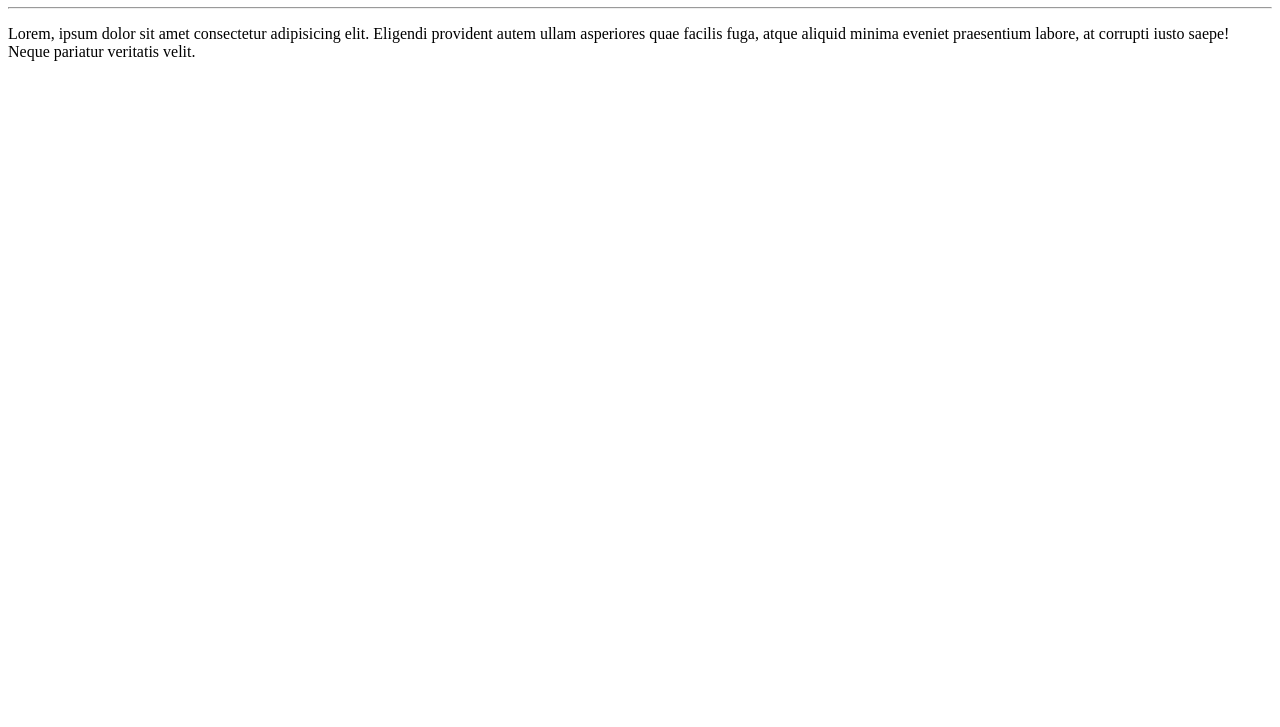
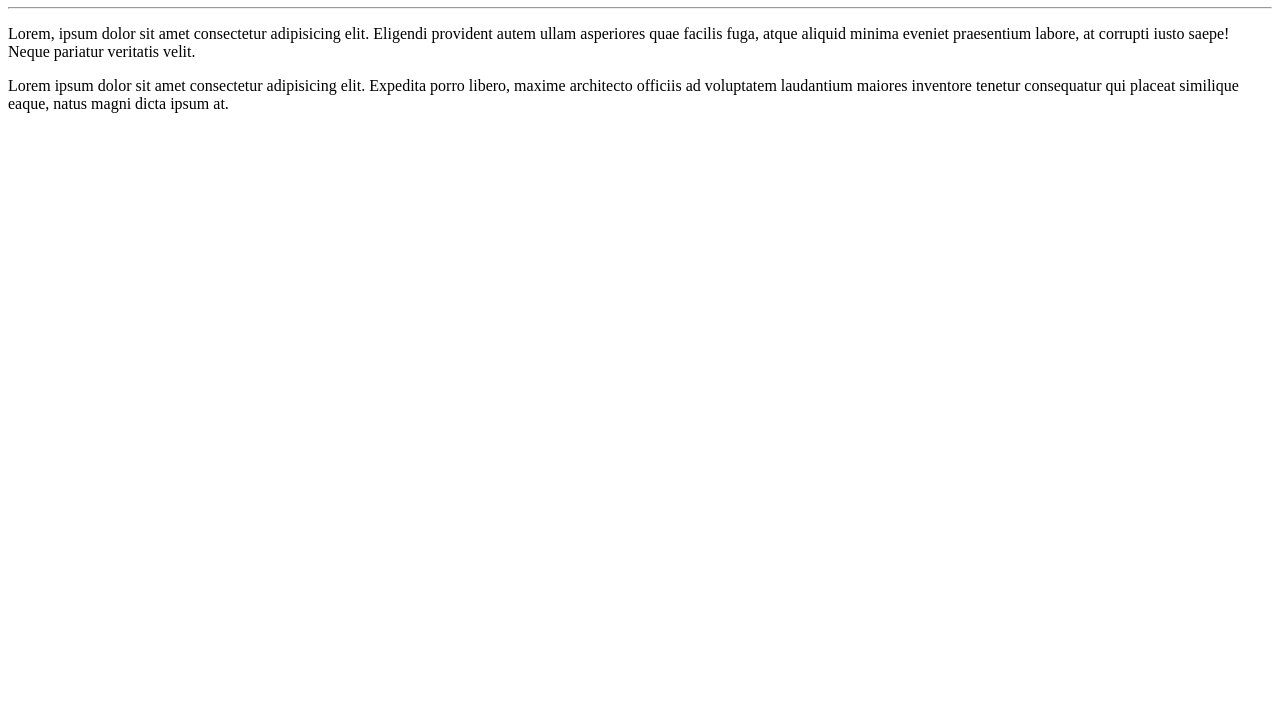
Before and after one commit to adilsonjrs/Ola-Mundo, a plain HTML site: page site-exemplo/index.html in a window 1280 px wide. Shown: the part 73-800 px from the top of the page. Drawn offline with Linux system fonts and the light colour scheme.

Commit message:
Adicionei um paragrafo

```diff
--- a/site-exemplo/index.html
+++ b/site-exemplo/index.html
@@ -9,5 +9,6 @@
     <h1>Olá, Mundo!</h1>
     <hr>
     <p>Lorem, ipsum dolor sit amet consectetur adipisicing elit. Eligendi provident autem ullam asperiores quae facilis fuga, atque aliquid minima eveniet praesentium labore, at corrupti iusto saepe! Neque pariatur veritatis velit.</p>
+    <p>Lorem ipsum dolor sit amet consectetur adipisicing elit. Expedita porro libero, maxime architecto officiis ad voluptatem laudantium maiores inventore tenetur consequatur qui placeat similique eaque, natus magni dicta ipsum at.</p>
 </body>
 </html>
```
